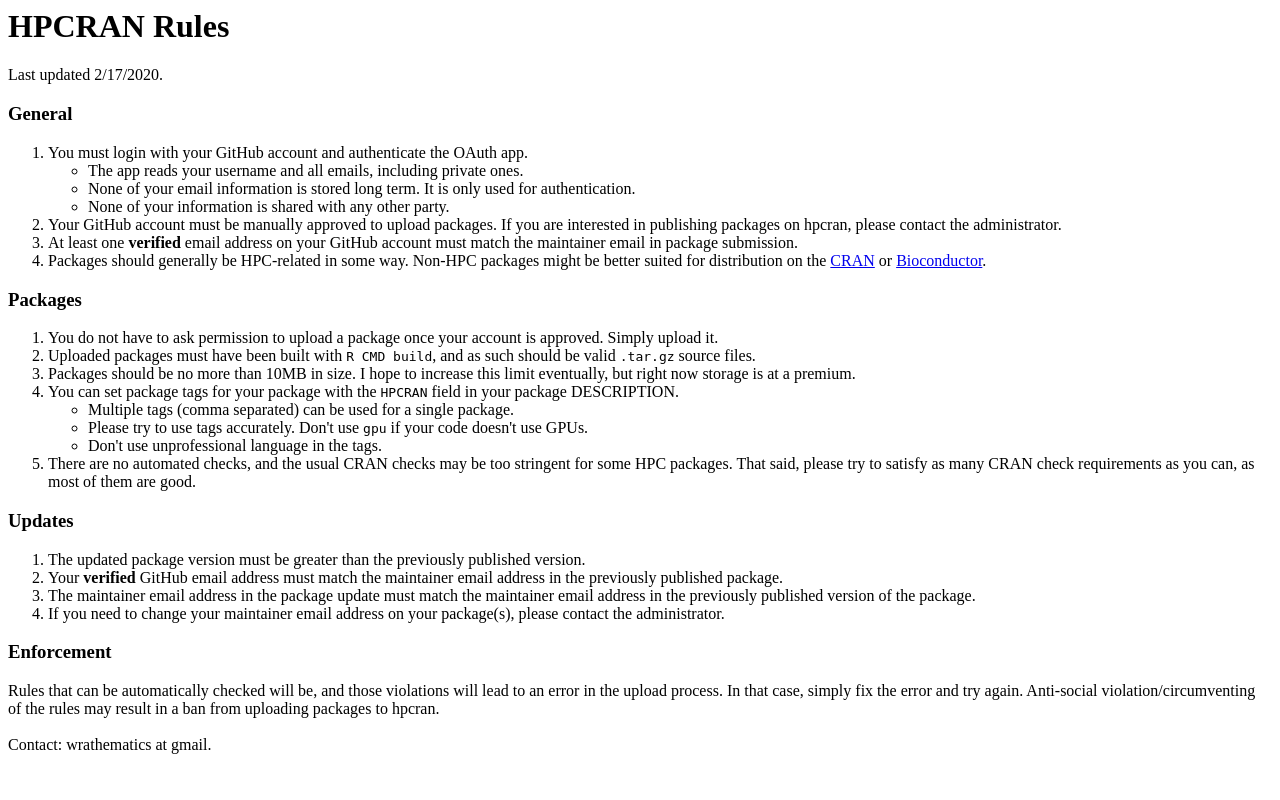
After one commit to wrathematics/hpcran, a PHP site: page /rules.html in a window 1280 px wide. The commit adds this page. Run offline with PHP 8.4, Linux system fonts and the light colour scheme.

Commit message:
move rules to separate file, add more

```diff
--- /dev/null
+++ b/www/rules.html
@@ -0,0 +1,52 @@
+<html>
+<body>
+
+<h1>HPCRAN Rules</h1>
+
+Last updated 2/17/2020.
+
+<h3>General</h3>
+<ol>
+  <li>You must login with your GitHub account and authenticate the OAuth app.</li>
+  <ul>
+    <li>The app reads your username and all emails, including private ones.</li>
+    <li>None of your email information is stored long term. It is only used for authentication.</li>
+    <li>None of your information is shared with any other party.</li>
+  </ul>
+  <li>Your GitHub account must be manually approved to upload packages. If you are interested in publishing packages on hpcran, please contact the administrator.</li>
+  <li>At least one <b>verified</b> email address on your GitHub account must match the maintainer email in package submission.</li>
+  <li>Packages should generally be HPC-related in some way. Non-HPC packages might be better suited for distribution on the <a href="https://cran.r-project.org/">CRAN</a> or <a href="https://www.bioconductor.org/">Bioconductor</a>.</li>
+</ol>
+
+<h3>Packages</h3>
+<ol>
+  <li>You do not have to ask permission to upload a package once your account is approved. Simply upload it.
+  <li>Uploaded packages must have been built with <code>R CMD build</code>, and as such should be valid <code>.tar.gz</code> source files.</li>
+  <li>Packages should be no more than 10MB in size. I hope to increase this limit eventually, but right now storage is at a premium.</li>
+  <li>You can set package tags for your package with the <code>HPCRAN</code> field in your package DESCRIPTION.</li>
+  <ul>
+    <li>Multiple tags (comma separated) can be used for a single package.</li>
+    <li>Please try to use tags accurately. Don't use <code>gpu</code> if your code doesn't use GPUs.</li>
+    <li>Don't use unprofessional language in the tags.</li>
+  </ul>
+  <li>There are no automated checks, and the usual CRAN checks may be too stringent for some HPC packages. That said, please try to satisfy as many CRAN check requirements as you can, as most of them are good.</li>
+</ol>
+
+<h3>Updates</h3>
+<ol>
+  <li>The updated package version must be greater than the previously published version.</li>
+  <li>Your <b>verified</b> GitHub email address must match the maintainer email address in the previously published package.</li>
+  <li>The maintainer email address in the package update must match the maintainer email address in the previously published version of the package.</li>
+  <li>If you need to change your maintainer email address on your package(s), please contact the administrator.</li>
+</ol>
+
+<h3>Enforcement</h3>
+Rules that can be automatically checked will be, and those violations will lead to an
+error in the upload process. In that case, simply fix the error and try again.
+Anti-social violation/circumventing of the rules may result in a ban from uploading
+packages to hpcran.
+<br><br>
+Contact: wrathematics at gmail.
+
+</body>
+</html>
```
Also changed, not shown: www/upload.php (+2 -31 lines).
